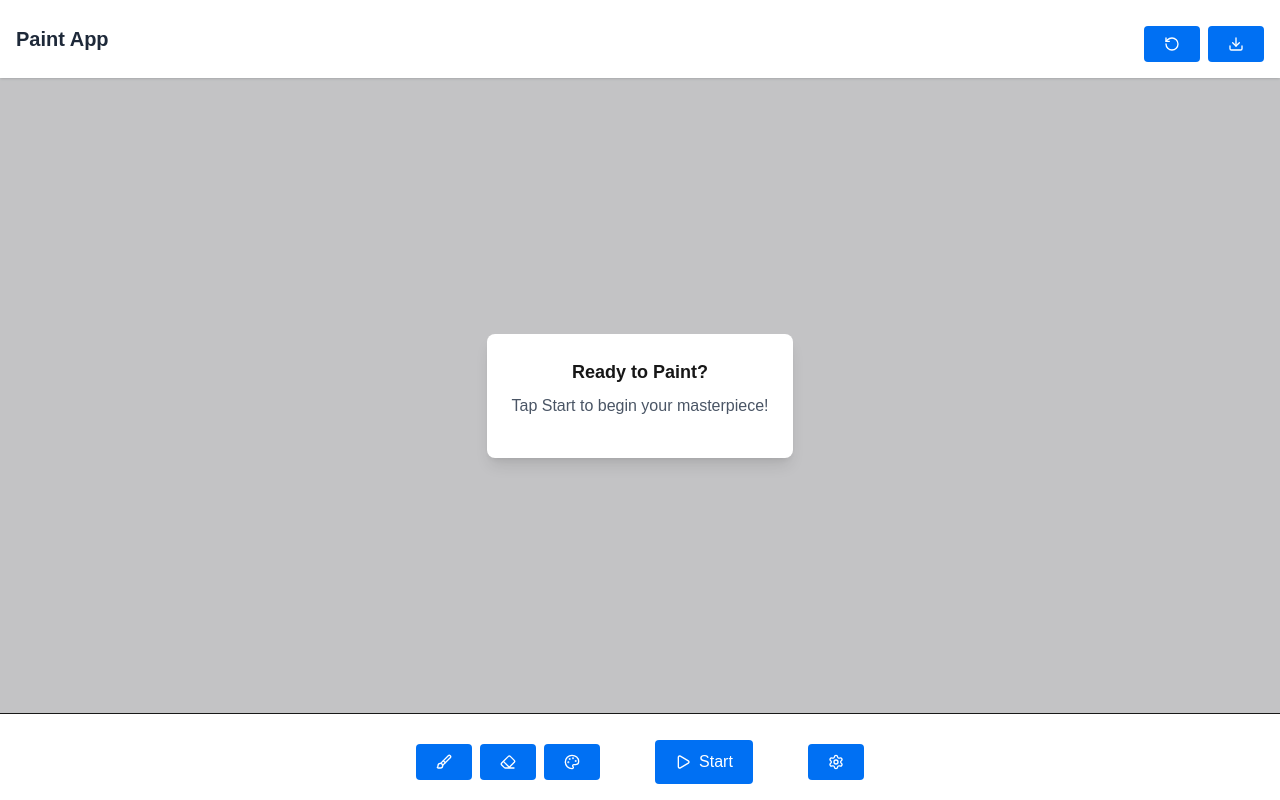
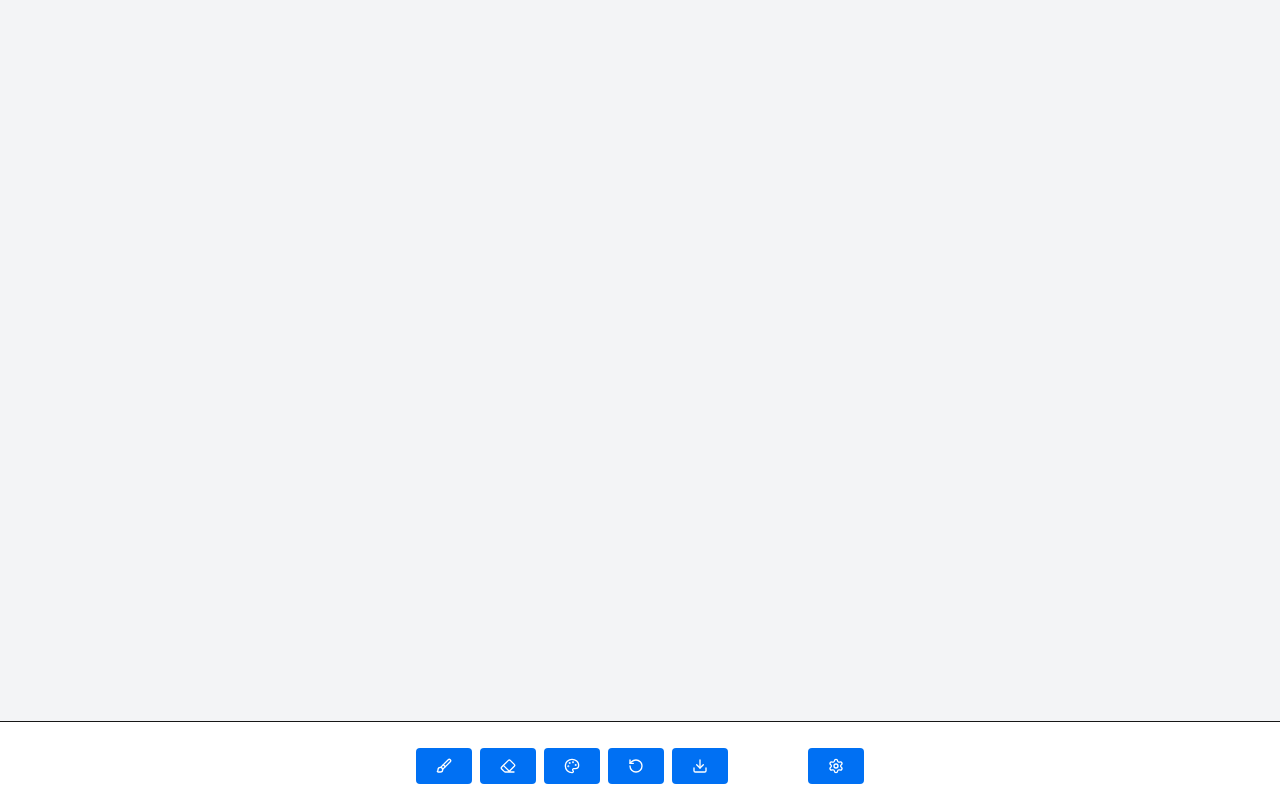
Before and after one commit to chirahbhal312/fingerdrawer-nextjs, a Next.js app: page /PaperToAR in a window 1280 px wide. Built offline with nearby package versions, Linux system fonts and the light colour scheme.

Commit message:
UI change

```diff
--- a/src/app/PaperToAR/page.jsx
+++ b/src/app/PaperToAR/page.jsx
@@ -1,7 +1,7 @@
 'use client';
 
 import { useRef, useState, useEffect, useCallback } from 'react';
-import { Brush, Eraser, Download, Play, Palette, RotateCcw, Settings } from 'lucide-react';
+import { Brush, Eraser, Download, Palette, RotateCcw, Settings } from 'lucide-react';
 
 const defaultColors = [
   '#000000', '#FFFFFF', '#FF0000', '#00FF00', '#0000FF', '#FFFF00', '#FF00FF',
@@ -15,7 +15,6 @@ export default function PaintingApp() {
   const [brushSize, setBrushSize] = useState(5);
   const [brushColor, setBrushColor] = useState('#000000');
   const [customColor, setCustomColor] = useState('#000000');
-  const [isStarted, setIsStarted] = useState(false);
   const [showColorPopover, setShowColorPopover] = useState(false);
   const [showSettingsPopover, setShowSettingsPopover] = useState(false);
 
@@ -35,7 +34,6 @@ export default function PaintingApp() {
     ctx.lineCap = 'round';
     ctx.lineJoin = 'round';
 
-    // ✅ Ensure transparent background
     ctx.clearRect(0, 0, canvas.width, canvas.height);
   }, []);
 
@@ -55,7 +53,6 @@ export default function PaintingApp() {
   };
 
   const startDrawing = (e) => {
-    if (!isStarted) return;
     e.preventDefault();
     setIsDrawing(true);
     const ctx = canvasRef.current?.getContext('2d');
@@ -68,7 +65,7 @@ export default function PaintingApp() {
   };
 
   const draw = (e) => {
-    if (!isDrawing || !isStarted) return;
+    if (!isDrawing) return;
     e.preventDefault();
     const ctx = canvasRef.current?.getContext('2d');
     const { x, y } = getCoordinates(e);
@@ -90,11 +87,6 @@ export default function PaintingApp() {
     window.location.href = '/page3';
   };
 
-  const handleStart = () => {
-    setIsStarted(true);
-    clearCanvas();
-  };
-
   useEffect(() => {
     const handleClickOutside = (e) => {
       if (!e.target.closest('#color-popover')) setShowColorPopover(false);
@@ -106,22 +98,10 @@ export default function PaintingApp() {
 
   return (
     <div className="h-screen flex flex-col bg-gray-100 overflow-hidden">
-      <div className="bg-white shadow-sm p-4 flex items-center justify-between">
-        <h1 className="text-xl font-bold text-gray-800">Paint App</h1>
-        <div className="flex items-center gap-2">
-          <button className="p-2 rounded border hover:bg-gray-100" onClick={clearCanvas} disabled={!isStarted}>
-            <RotateCcw className="w-4 h-4" />
-          </button>
-          <button className="p-2 rounded border hover:bg-gray-100" onClick={saveAndRedirect} disabled={!isStarted}>
-            <Download className="w-4 h-4" />
-          </button>
-        </div>
-      </div>
-
       <div className="flex-1 relative">
         <canvas
           ref={canvasRef}
-          className="w-full h-[70vh] max-h-[75vh] touch-none cursor-crosshair"
+          className="w-full h-full max-h-[75vh] touch-none cursor-crosshair"
           onMouseDown={startDrawing}
           onMouseMove={draw}
           onMouseUp={stopDrawing}
@@ -130,14 +110,6 @@ export default function PaintingApp() {
           onTouchMove={draw}
           onTouchEnd={stopDrawing}
         />
-        {!isStarted && (
-          <div className="absolute inset-0 bg-black/20 flex items-center justify-center">
-            <div className="bg-white rounded-lg p-6 text-center shadow-lg">
-              <h2 className="text-lg font-semibold mb-2">Ready to Paint?</h2>
-              <p className="text-gray-600 mb-4">Tap Start to begin your masterpiece!</p>
-            </div>
-          </div>
-        )}
       </div>
 
       <div className="bg-white border-t shadow-lg p-4">
@@ -146,20 +118,18 @@ export default function PaintingApp() {
             <button
               className={`p-2 rounded ${tool === 'brush' ? 'bg-blue-500 text-white' : 'border hover:bg-gray-100'}`}
               onClick={() => setTool('brush')}
-              disabled={!isStarted}
             >
               <Brush className="w-4 h-4" />
             </button>
             <button
               className={`p-2 rounded ${tool === 'eraser' ? 'bg-blue-500 text-white' : 'border hover:bg-gray-100'}`}
               onClick={() => setTool('eraser')}
-              disabled={!isStarted}
             >
               <Eraser className="w-4 h-4" />
             </button>
 
             <div className="relative" id="color-popover">
-              <button className="p-2 rounded border hover:bg-gray-100" onClick={() => setShowColorPopover(!showColorPopover)} disabled={!isStarted}>
+              <button className="p-2 rounded border hover:bg-gray-100" onClick={() => setShowColorPopover(!showColorPopover)}>
                 <Palette className="w-4 h-4" />
               </button>
               {showColorPopover && (
@@ -189,22 +159,19 @@ export default function PaintingApp() {
                 </div>
               )}
             </div>
+
+            <button className="p-2 rounded border hover:bg-gray-100" onClick={clearCanvas}>
+              <RotateCcw className="w-4 h-4" />
+            </button>
+            <button className="p-2 rounded border hover:bg-gray-100" onClick={saveAndRedirect}>
+              <Download className="w-4 h-4" />
+            </button>
           </div>
-
-          <button
-            onClick={handleStart}
-            disabled={isStarted}
-            className={`bg-green-500 hover:bg-green-600 text-white px-6 py-2 rounded flex items-center ${isStarted ? 'opacity-50 cursor-not-allowed' : ''}`}
-          >
-            <Play className="w-4 h-4 mr-2" />
-            Start
-          </button>
 
           <div className="relative" id="settings-popover">
             <button
               className="p-2 rounded border hover:bg-gray-100"
               onClick={() => setShowSettingsPopover(!showSettingsPopover)}
-              disabled={!isStarted}
             >
               <Settings className="w-4 h-4" />
             </button>
```
